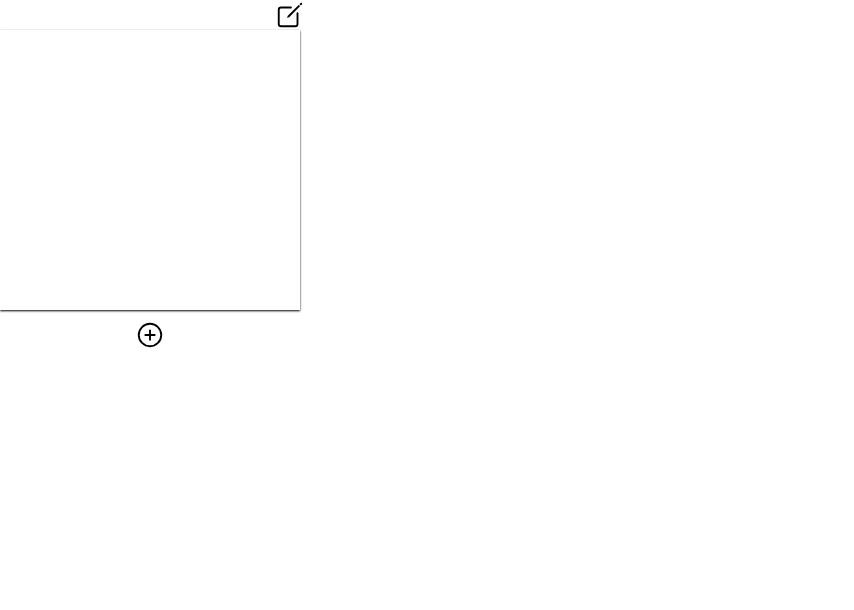
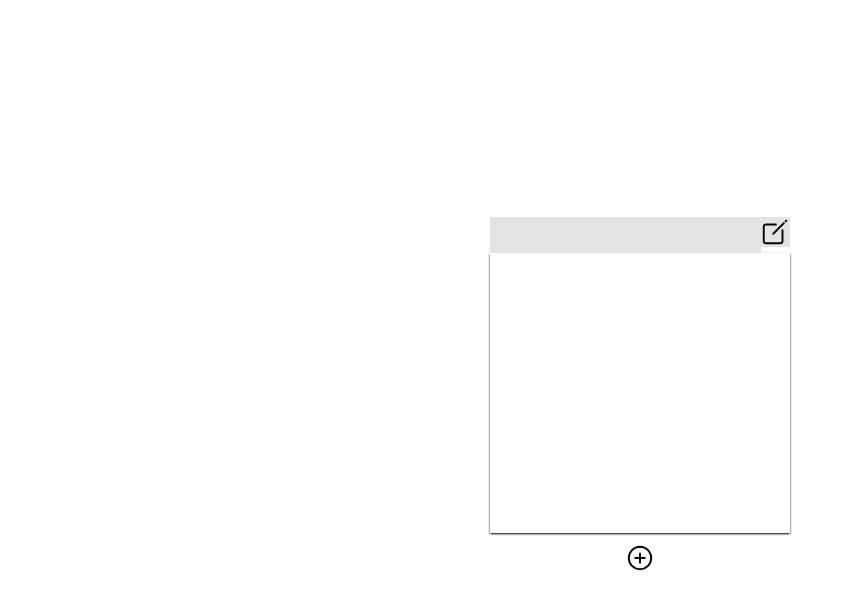
Before and after one commit to FelipeMedeiros99/copia-e-cola-, a React (Create React App) app: page / in a window 1280 px wide. Shown: the top 610 px of the page, without its empty margins (0-854 px from the left). Built offline with nearby package versions, Linux system fonts and the light colour scheme.

Commit message:
algumas ediçoes no css

```diff
--- a/public/index.html
+++ b/public/index.html
@@ -3,7 +3,8 @@
 <head>
   <meta charset="UTF-8">
   <meta name="viewport" content="width=device-width, initial-scale=1.0">
-  <title>Document</title>
+  <title>Copia e cola</title>
+  <link rel="icon" href="./icone.ico" type="image/x-icon">
 </head>
 <body>
   <div class="root"></div>
--- a/src/BarraDeNavegacao.jsx
+++ b/src/BarraDeNavegacao.jsx
@@ -9,7 +9,8 @@ const BarraDeNavegacao = (props) =>{
         titulos,
         setTitulos,
         setIndicePaginaAtiva,
-        setDadosLocalStorage
+        setDadosLocalStorage,
+        indicePaginaAtiva,
     } = props
 
     const [visibilidadeTelaDeAdicaoDeCategorias, setVisibilidadeTelaDeAdicaoDeCategorias] = useState(false)
@@ -20,13 +21,18 @@ const BarraDeNavegacao = (props) =>{
 
 
     return (
-        <>
+        <Div>
             <Ul className="barra-de-navegacao">
                 {titulos.map((titulo, index) => (
-                    <li onClick={()=>setIndicePaginaAtiva(index)} key={index}>{titulo}</li>
+                    <li className={index===indicePaginaAtiva?'selecionado':''} onClick={()=>setIndicePaginaAtiva(index)} key={index}>{titulo}</li>
                 ))}
+
+            </Ul>
+
+
+            <Icone>
                 <ion-icon onClick={adicionarCategoria} name="create-outline"></ion-icon>
-            </Ul>
+            </Icone>
 
             {visibilidadeTelaDeAdicaoDeCategorias?
             <TelaAdicionarCategoria
@@ -37,21 +43,48 @@ const BarraDeNavegacao = (props) =>{
                 setVisibilidadeTelaDeAdicaoDeCategorias={setVisibilidadeTelaDeAdicaoDeCategorias}/>:
             <></>
             }
-        </>
+        </Div>
+
     )
 }
 
+const Div = styled.div`
+    ion-icon{
+        top: 0;
+        right: 0;
+        min-width: 15px;
+        font-size: 30px;
+    }
+
+`
+
+
+const Icone= styled.div`
+    ion-icon{
+        position: absolute;
+        top: 0;
+        right: 0;
+        font-size: 30px;
+        background-color: rgb(228, 228, 228);
+}
+`
 
 const Ul = styled.ul`
     display: flex;
     position: relative;
     align-items: center;
-    width: 285px;
-    height: 30px;
+    width: 271px;
+    height: 36px;
+    overflow-y: hidden;
     overflow-x: scroll;
-    overflow-y: hidden;
+    background-color: rgb(228, 228, 228);
+
+    &::-webkit-scrollbar{
+        background-color: white;
+    }
 
     li{
+        height: 100%;
         width: auto;
         white-space: nowrap;
         display: inherit;
@@ -59,21 +92,16 @@ const Ul = styled.ul`
         text-align: center;
         align-items: center;
         justify-content: center;
+        background-color: rgb(228, 228, 228);
     }
 
-    ion-icon{
-        position: fixed;
-        left: 275px;
-        min-width: 15px;
-        font-size: 30px;
-    }
 
-    ion-icon:hover{
-        cursor: pointer;
+    .selecionado{
+        background-color: white;
     }
 
     li:hover{
-        background-color: #e2e2e2;
+        background-color: #c0c0c0;
         cursor: pointer;
     }
 `
--- a/src/TelaAdicionarCategoria.jsx
+++ b/src/TelaAdicionarCategoria.jsx
@@ -26,7 +26,11 @@ const TelaAdicionarCategoria = (props) => {
     }
 
     return (
-        <Div>
+
+        <JanelaEdicao>
+
+                <Inputs>
+
                     {inputCategoria.map((titulo, index) => (
 
                         <div className="linha">
@@ -44,7 +48,12 @@ const TelaAdicionarCategoria = (props) => {
                         </div>
 
                     ))}
+                </Inputs>
 
+
+
+            <ConjuntoBotoes>
+                <Icone>
                     <ion-icon
                         onClick={() => {
                             let copia = [...inputCategoria]
@@ -52,7 +61,7 @@ const TelaAdicionarCategoria = (props) => {
                             setInputCategoria([...copia])
                         }}
                         name="add-circle-outline"></ion-icon>
-
+                </Icone>
                 <Botoes>
                     <button
                         onClick={() => {
@@ -61,8 +70,8 @@ const TelaAdicionarCategoria = (props) => {
                             let elementoRepetido = false
                             for (let i = 0; i < inputCategoria.length; i++) {
                                 elementoRepetido = false
-                                if (copiaInputs.indexOf(inputCategoria[i])!==-1){
-                                    elementoRepetido=true
+                                if (copiaInputs.indexOf(inputCategoria[i]) !== -1) {
+                                    elementoRepetido = true
                                 }
                                 if (!elementoRepetido) {
                                     copiaInputs.push(inputCategoria[i])
@@ -75,7 +84,7 @@ const TelaAdicionarCategoria = (props) => {
                             localStorage.setItem('titulos', JSON.stringify(inputCategoria))
 
 
-                        for(let i=0; i<copiaTitulos.length; i++){
+                            for (let i = 0; i < copiaTitulos.length; i++) {
                                 localStorage.setItem(inputCategoria[i], localStorage[copiaTitulos[i]])
                             }
 
@@ -89,13 +98,15 @@ const TelaAdicionarCategoria = (props) => {
                         Cancelar
                     </button>
                 </Botoes>
-        </Div>
+            </ConjuntoBotoes>
+        </JanelaEdicao>
+
     )
 }
 
-const Div = styled.div`
+const JanelaEdicao = styled.div`
     position: absolute;
-    top:0;
+    top: 0;
     display: flex;
     flex-direction: column;
     align-items: center;
@@ -103,14 +114,46 @@ const Div = styled.div`
     width: 303px;
     height: 351px;
     z-index: 3;
-    background-color: #ffffffed;
+    background-color: #ffffffeb;
+    box-shadow: 1px 1px 2px rgb(0, 0, 0, 0.6);
+`
+
+const Inputs = styled.div`
+    padding: 10px;
+    overflow-y: auto;
+    overflow-x: hidden;
+    height: 240px;
+    margin-bottom: 50px;
+    .linha{
+        width: 300px;
+        display: flex;
+        align-items: center;
+        justify-content: center;
+        margin-bottom: 10px;
 
         ion-icon{
-        margin-top: 10px;
-        font-size: 30px;
+            margin-left: 10px;
         }
+    }
+`
 
+const ConjuntoBotoes = styled.div`
+    display: flex;
+    flex-direction: column;
+    align-items: center;
+    justify-content: center;
+    position: absolute;
+    z-index: 4;
+    bottom: 0;
+    width: 300px;
 `
+
+
+const Icone = styled.div`
+
+    bottom: 45px;
+`
+
 
 const Botoes = styled.div`
     display: flex;
--- a/src/estilos/estilo.css
+++ b/src/estilos/estilo.css
@@ -1,3 +1,13 @@
+html, body, .root{
+    width: 100%;
+    height: 100%;
+    display: flex;
+    flex-direction: column;
+    justify-content: center;
+    align-items: center;
+}
+
+
 button{
     height: 30px;
     width: 70px;
--- a/src/index.jsx
+++ b/src/index.jsx
@@ -49,6 +49,7 @@ const App = () => {
         titulos={titulos}
         setTitulos={setTitulos}
         setIndicePaginaAtiva={setIndicePaginaAtiva}
+        indicePaginaAtiva={indicePaginaAtiva}
       />
 
       <Corpo
@@ -56,7 +57,6 @@ const App = () => {
         setDadosLocalStorage={setDadosLocalStorage}
         titulos={titulos}
         indicePaginaAtiva={indicePaginaAtiva}
-
       />
 
     </Main>
@@ -65,7 +65,7 @@ const App = () => {
 }
 
 const Main = styled.div`
-  width: 350px;
+  width: 300px;
   position: relative;
 `
 
```
Also changed, not shown: 2 other files (tests, documents, lock files or other folders). Lines whose indentation alone changed are shown as unchanged.
